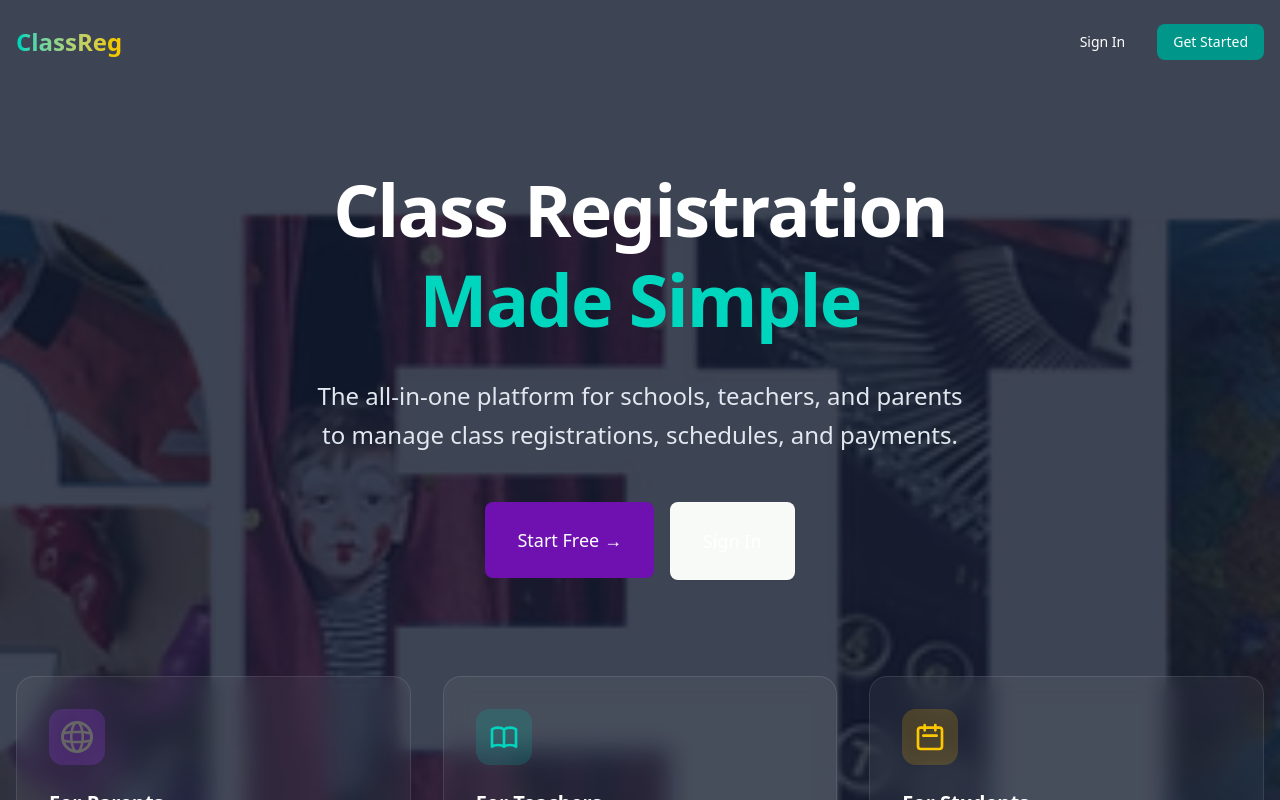
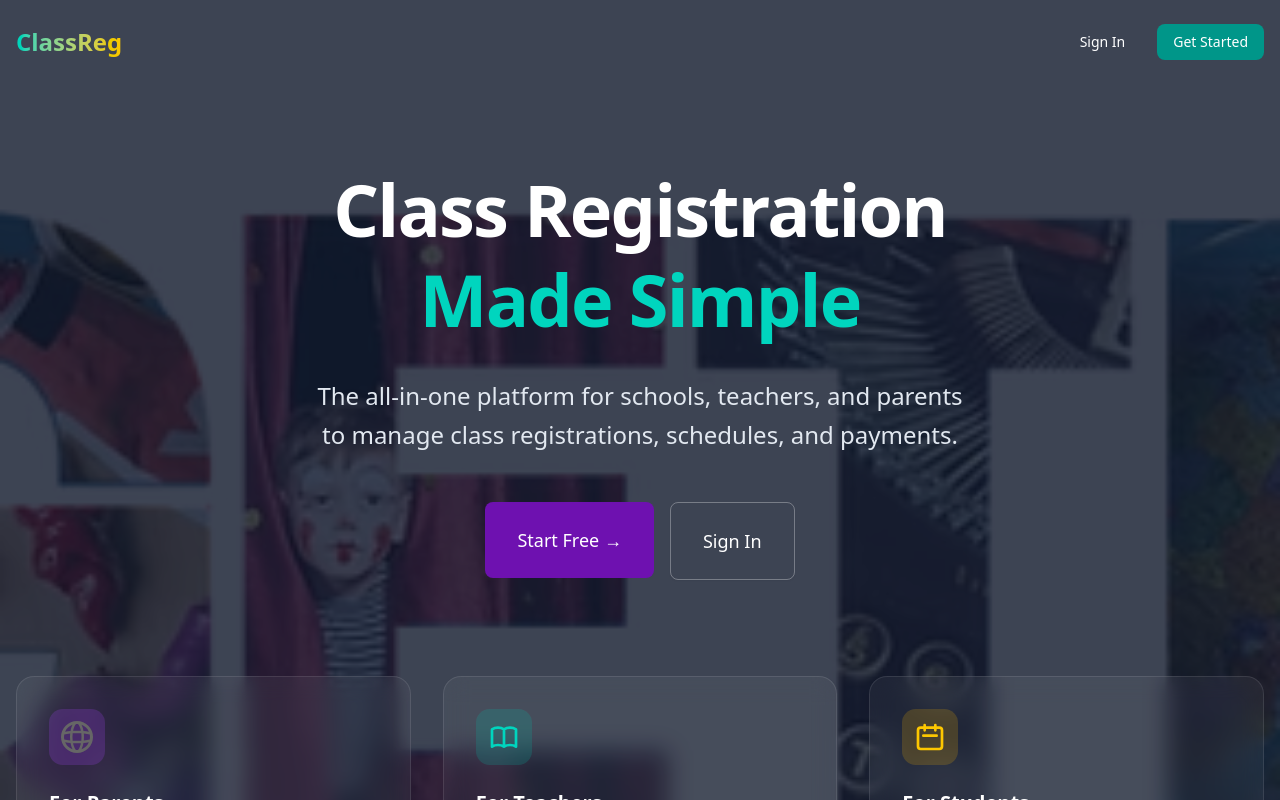
Before and after one commit to JimEastburn/class-registration-system, a Next.js app: page / in a window 1280 px wide. Shown: the top 800 px of the page. Built offline with nearby package versions, Linux system fonts and the light colour scheme; no server answers.

Commit message:
style: Make sign-in button background transparent.

```diff
--- a/src/app/page.tsx
+++ b/src/app/page.tsx
@@ -70,7 +70,7 @@
                 </Button>
               </Link>
               <Link href="/login">
-                <Button size="lg" variant="outline" className="text-white border-white/30 hover:bg-white/10 text-lg px-8 py-6 h-auto w-full sm:w-auto">
+                <Button size="lg" variant="outline" className="bg-transparent text-white border-white/30 hover:bg-white/10 text-lg px-8 py-6 h-auto w-full sm:w-auto">
                   Sign In
                 </Button>
               </Link>
```
